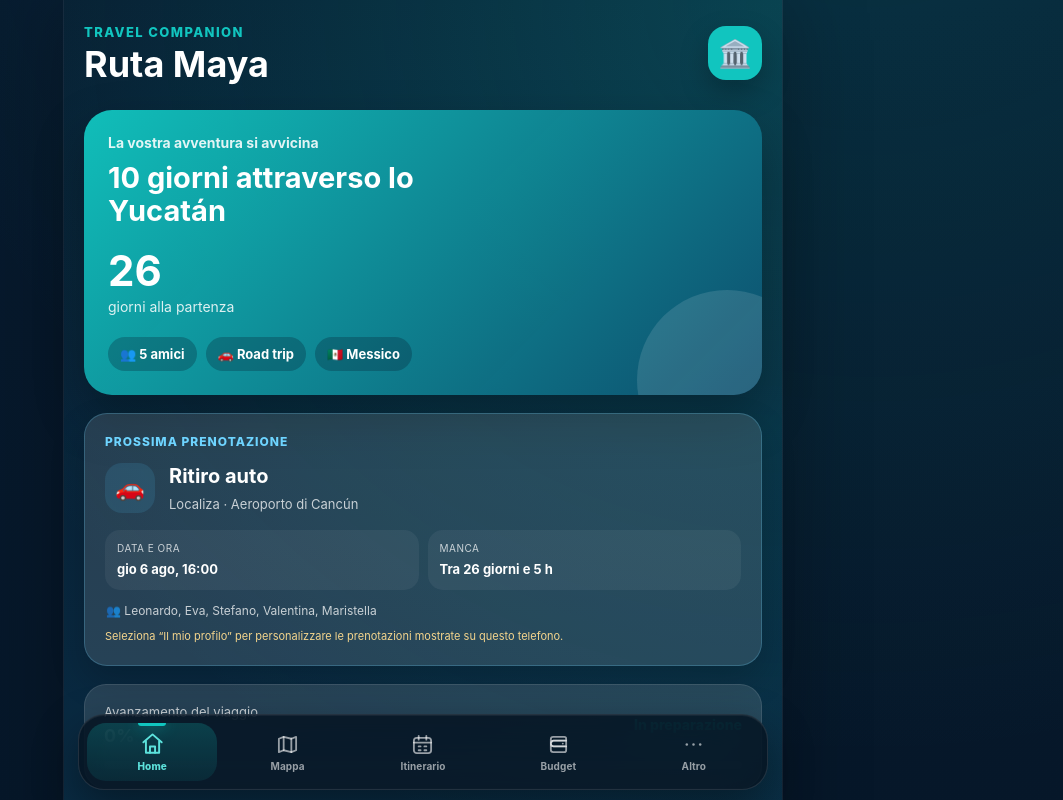
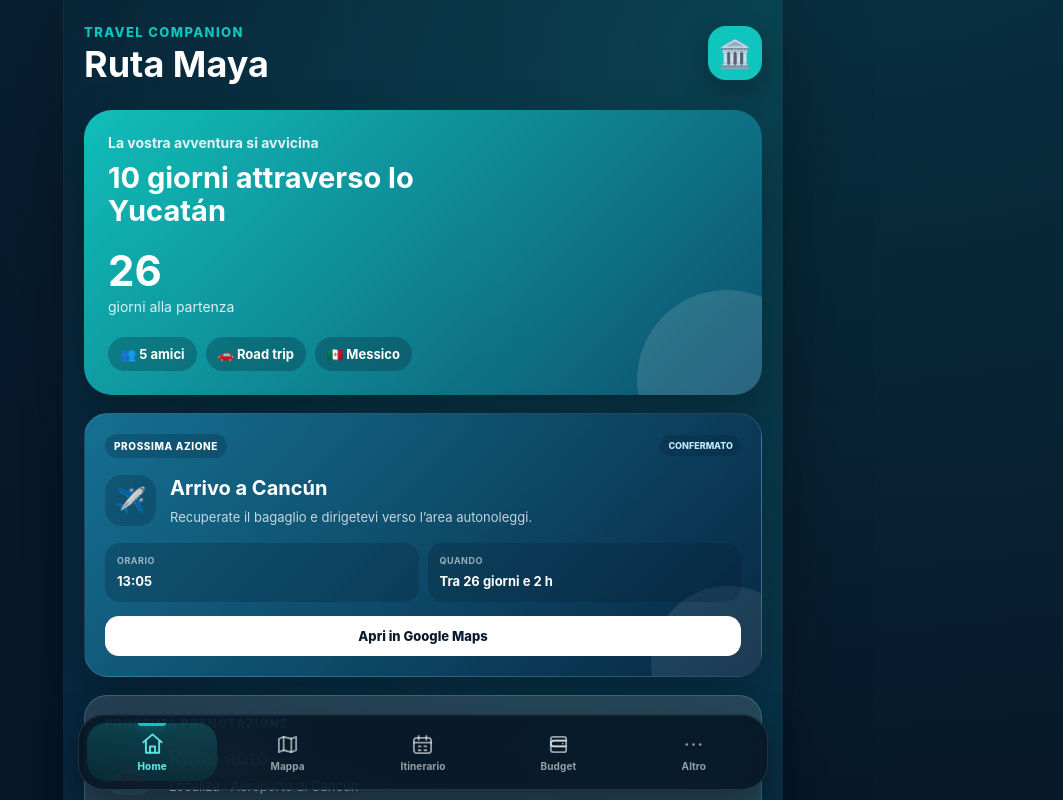
Before and after one commit to leopadny-alt/Ruta-Maya, a React (Vite) app: page / in a window 1280 px wide. Shown: the top 800 px of the page, without its empty margins (217-1280 px from the left). Built offline with nearby package versions, Linux system fonts and the light colour scheme.

Commit message:
feat: add contextual action widget to home

```diff
--- /dev/null
+++ b/src/components/CurrentActionWidget.tsx
@@ -0,0 +1,339 @@
+import { useMemo } from "react";
+import {
+  actionSchedule,
+  type ActionType,
+} from "../data/actionSchedule";
+import { getAppDate } from "../utils/travelClock";
+import { getTravelerProfile } from "../utils/travelerProfile";
+import { theme } from "../styles/theme";
+
+function getMapsUrl(query: string) {
+  return `https://www.google.com/maps/search/?api=1&query=${encodeURIComponent(
+    query,
+  )}`;
+}
+
+function formatTime(value: string) {
+  return new Date(value).toLocaleTimeString("it-IT", {
+    hour: "2-digit",
+    minute: "2-digit",
+  });
+}
+
+function getTimeRemaining(target: Date, now: Date) {
+  const difference = target.getTime() - now.getTime();
+
+  if (difference <= 0) {
+    return "Adesso";
+  }
+
+  const totalMinutes = Math.floor(
+    difference / (1000 * 60),
+  );
+
+  const days = Math.floor(totalMinutes / 1440);
+  const hours = Math.floor(
+    (totalMinutes % 1440) / 60,
+  );
+  const minutes = totalMinutes % 60;
+
+  if (days > 0) {
+    return `Tra ${days} ${
+      days === 1 ? "giorno" : "giorni"
+    } e ${hours} h`;
+  }
+
+  if (hours > 0) {
+    return `Tra ${hours} h e ${minutes} min`;
+  }
+
+  return `Tra ${minutes} min`;
+}
+
+function CurrentActionWidget() {
+  const now = getAppDate();
+  const traveler = getTravelerProfile();
+
+  const eligibleActions = useMemo(() => {
+    return actionSchedule.filter((action) => {
+      if (!traveler || !action.travelers) {
+        return true;
+      }
+
+      return action.travelers.includes(traveler);
+    });
+  }, [traveler]);
+
+  const currentAction = eligibleActions.find((action) => {
+    const start = new Date(action.dateTime);
+
+    const end = new Date(
+      action.endDateTime ?? action.dateTime,
+    );
+
+    return now >= start && now <= end;
+  });
+
+  const nextAction = eligibleActions.find(
+    (action) =>
+      new Date(action.dateTime).getTime() >
+      now.getTime(),
+  );
+
+  const action = currentAction ?? nextAction;
+
+  if (!action) {
+    return null;
+  }
+
+  const isCurrent = Boolean(currentAction);
+
+  return (
+    <section
+      style={{
+        position: "relative",
+        overflow: "hidden",
+        marginTop: 18,
+        padding: 20,
+        borderRadius: 24,
+        background: isCurrent
+          ? "linear-gradient(135deg, rgba(17,197,191,0.98), rgba(14,79,111,0.96))"
+          : "linear-gradient(135deg, rgba(23,118,154,0.92), rgba(7,38,65,0.96))",
+        border: "1px solid rgba(255,255,255,0.11)",
+        boxShadow: "0 17px 38px rgba(0,0,0,0.23)",
+      }}
+    >
+      <div
+        aria-hidden="true"
+        style={{
+          position: "absolute",
+          right: -45,
+          bottom: -65,
+          width: 155,
+          height: 155,
+          borderRadius: "50%",
+          background: "rgba(255,255,255,0.09)",
+        }}
+      />
+
+      <div
+        style={{
+          position: "relative",
+          display: "flex",
+          alignItems: "center",
+          justifyContent: "space-between",
+          gap: 10,
+        }}
+      >
+        <span
+          style={{
+            padding: "6px 9px",
+            borderRadius: 999,
+            background: "rgba(7,26,46,0.24)",
+            fontSize: 10,
+            fontWeight: 850,
+            letterSpacing: 0.6,
+            textTransform: "uppercase",
+          }}
+        >
+          {isCurrent
+            ? "Da fare adesso"
+            : "Prossima azione"}
+        </span>
+
+        <ActionTypeBadge type={action.type} />
+      </div>
+
+      <div
+        style={{
+          position: "relative",
+          display: "flex",
+          alignItems: "flex-start",
+          gap: 14,
+          marginTop: 17,
+        }}
+      >
+        <span
+          style={{
+            width: 51,
+            height: 51,
+            display: "grid",
+            placeItems: "center",
+            flexShrink: 0,
+            borderRadius: 17,
+            background: "rgba(7,26,46,0.24)",
+            fontSize: 25,
+          }}
+        >
+          {action.icon}
+        </span>
+
+        <div style={{ flex: 1 }}>
+          <h2
+            style={{
+              margin: 0,
+              fontSize: 20,
+              lineHeight: 1.3,
+            }}
+          >
+            {action.title}
+          </h2>
+
+          <p
+            style={{
+              margin: "7px 0 0",
+              color: "rgba(255,255,255,0.76)",
+              fontSize: 13,
+              lineHeight: 1.5,
+            }}
+          >
+            {action.description}
+          </p>
+        </div>
+      </div>
+
+      <div
+        style={{
+          position: "relative",
+          display: "grid",
+          gridTemplateColumns: "1fr 1fr",
+          gap: 9,
+          marginTop: 16,
+        }}
+      >
+        <InfoCard
+          label="Orario"
+          value={formatTime(action.dateTime)}
+        />
+
+        <InfoCard
+          label="Quando"
+          value={
+            isCurrent
+              ? "Adesso"
+              : getTimeRemaining(
+                  new Date(action.dateTime),
+                  now,
+                )
+          }
+        />
+      </div>
+
+      {traveler && (
+        <p
+          style={{
+            position: "relative",
+            margin: "12px 2px 0",
+            color: "rgba(255,255,255,0.63)",
+            fontSize: 11,
+          }}
+        >
+          👤 Indicazione personalizzata per {traveler}
+        </p>
+      )}
+
+      {action.mapsQuery && (
+        <a
+          href={getMapsUrl(action.mapsQuery)}
+          target="_blank"
+          rel="noreferrer"
+          style={{
+            position: "relative",
+            display: "block",
+            marginTop: 14,
+            padding: 12,
+            borderRadius: 14,
+            background: "#FFFFFF",
+            color: theme.colors.background,
+            textAlign: "center",
+            textDecoration: "none",
+            fontSize: 13,
+            fontWeight: 850,
+          }}
+        >
+          Apri in Google Maps
+        </a>
+      )}
+    </section>
+  );
+}
+
+function ActionTypeBadge({
+  type,
+}: {
+  type: ActionType;
+}) {
+  const labels: Record<ActionType, string> = {
+    confirmed: "Confermato",
+    suggested: "Suggerito",
+    reminder: "Promemoria",
+  };
+
+  const color =
+    type === "confirmed"
+      ? "#BDEBFF"
+      : type === "suggested"
+        ? "#F4D58D"
+        : "#FFCB91";
+
+  return (
+    <span
+      style={{
+        flexShrink: 0,
+        padding: "5px 8px",
+        borderRadius: 999,
+        background: "rgba(7,26,46,0.24)",
+        color,
+        fontSize: 9,
+        fontWeight: 850,
+        textTransform: "uppercase",
+      }}
+    >
+      {labels[type]}
+    </span>
+  );
+}
+
+function InfoCard({
+  label,
+  value,
+}: {
+  label: string;
+  value: string;
+}) {
+  return (
+    <div
+      style={{
+        padding: 12,
+        borderRadius: 15,
+        background: "rgba(7,26,46,0.24)",
+      }}
+    >
+      <span
+        style={{
+          display: "block",
+          color: "rgba(255,255,255,0.59)",
+          fontSize: 9,
+          fontWeight: 750,
+          letterSpacing: 0.5,
+          textTransform: "uppercase",
+        }}
+      >
+        {label}
+      </span>
+
+      <strong
+        style={{
+          display: "block",
+          marginTop: 6,
+          fontSize: 13,
+          lineHeight: 1.4,
+        }}
+      >
+        {value}
+      </strong>
+    </div>
+  );
+}
+
+export default CurrentActionWidget;
--- a/src/pages/Home.tsx
+++ b/src/pages/Home.tsx
@@ -5,6 +5,7 @@ import { restaurants } from "../data/restaurants";
 import { theme } from "../styles/theme";
 import { getAppDate } from "../utils/travelClock";
 import UpcomingBooking from "../components/UpcomingBooking";
+import CurrentActionWidget from "../components/CurrentActionWidget";
 
 type HomeProps = {
   onNavigate: (tab: Tab) => void;
@@ -331,6 +332,7 @@ function Home({ onNavigate }: HomeProps) {
           )}
         </div>
       </section>
+      <CurrentActionWidget />
       <UpcomingBooking />
 
       <section
```
